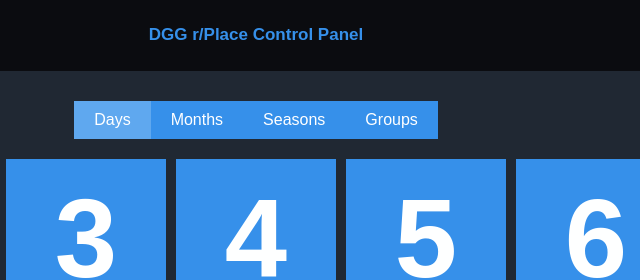
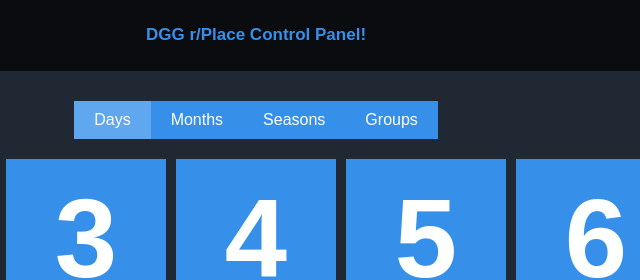
Before and after one commit to zeekii/zeekii.github.io, a plain HTML site: page oneplace-control.html in a window 1280 px wide. Shown: the top 280 px of the page, 384-1024 px from the left. Drawn offline with Linux system fonts and the light colour scheme.

```diff
--- a/oneplace-control.html
+++ b/oneplace-control.html
@@ -10,7 +10,7 @@
 
   <body>
     <div class="topnav">
-      <h1>DGG r/Place Control Panel</h1>
+      <h1>DGG r/Place Control Panel!</h1>
     </div>
 
     <div class="tabs">
```
